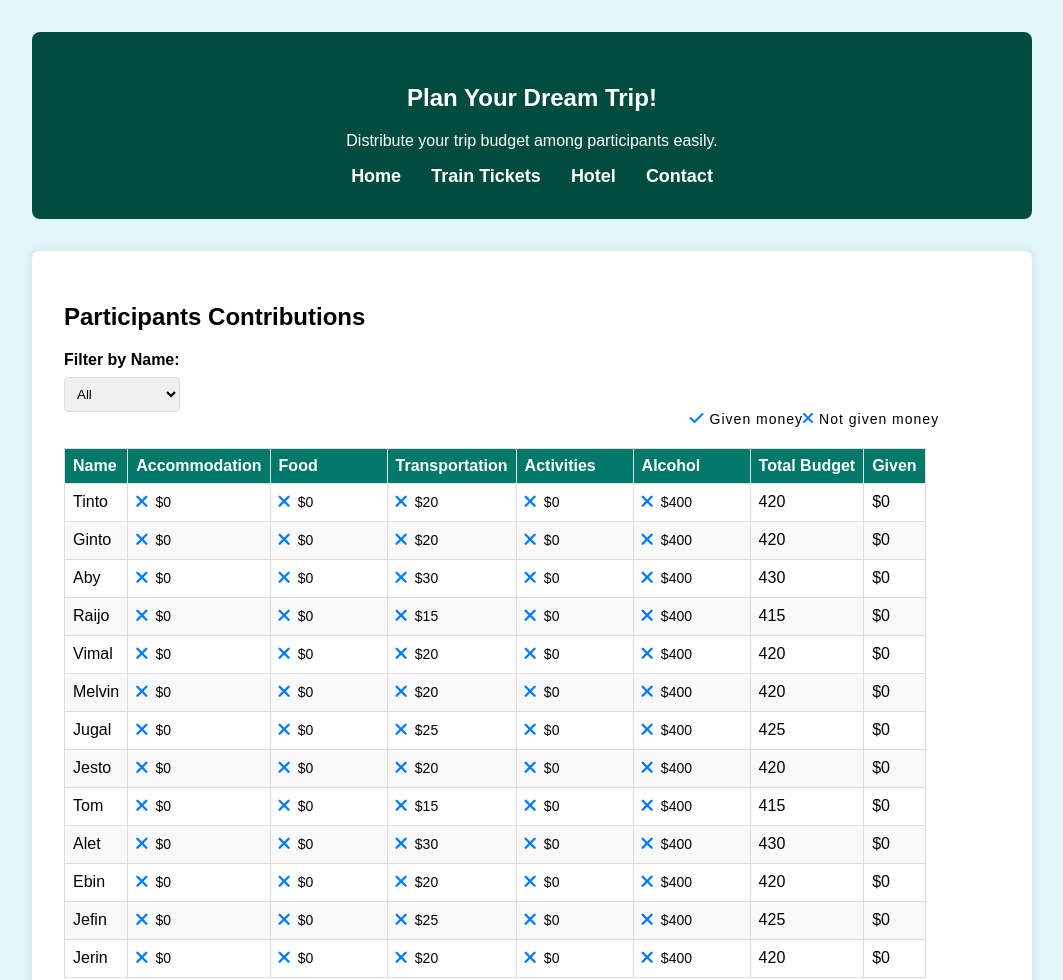
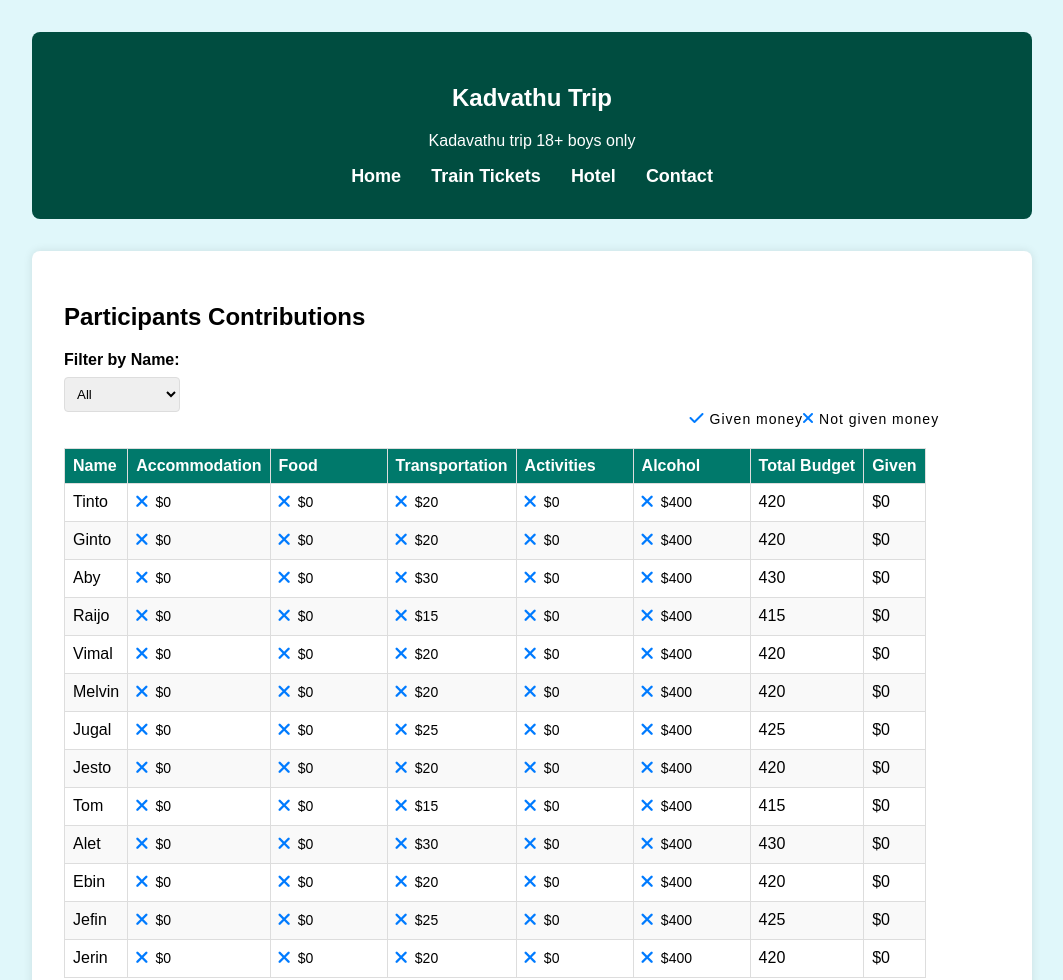
Before and after one commit to OMR0077/Kadavat-trip, a plain HTML site: page index.html in a window 1280 px wide. Shown: the top 980 px of the page, without its empty margins (108-1171 px from the left). Drawn offline with Linux system fonts and the light colour scheme.

Commit message:
banner tittle changed

```diff
--- a/index.html
+++ b/index.html
@@ -13,8 +13,8 @@
     </header> -->
     <main>
         <section class="banner">
-            <h2>Plan Your Dream Trip!</h2>
-            <p>Distribute your trip budget among participants easily.</p>
+            <h2>Kadvathu Trip</h2>
+            <p>Kadavathu trip 18+ boys only</p>
             <nav class="navbar">
                 <ul class="nav-list">
                     <li><a href="#home">Home</a></li>
```
